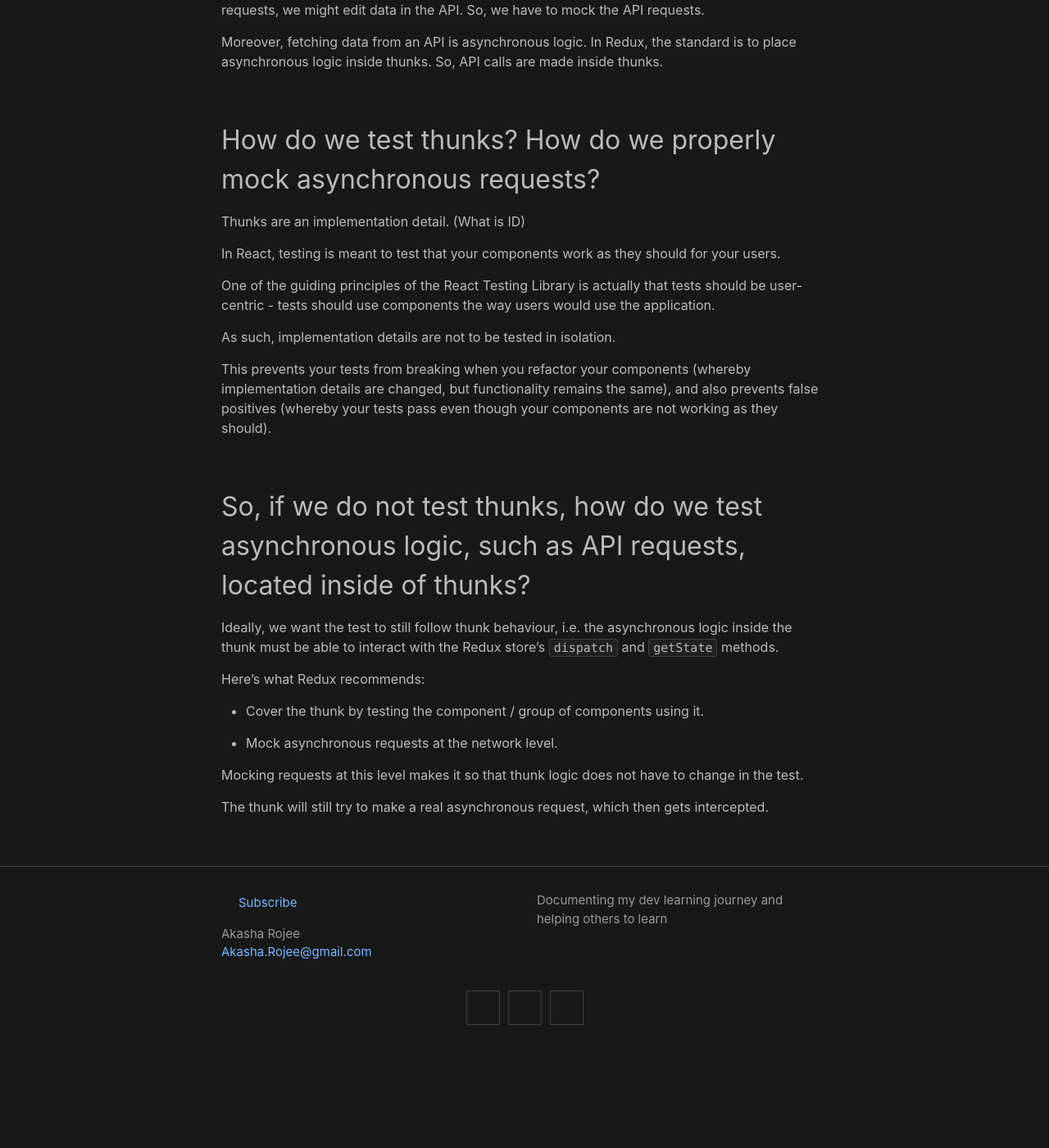
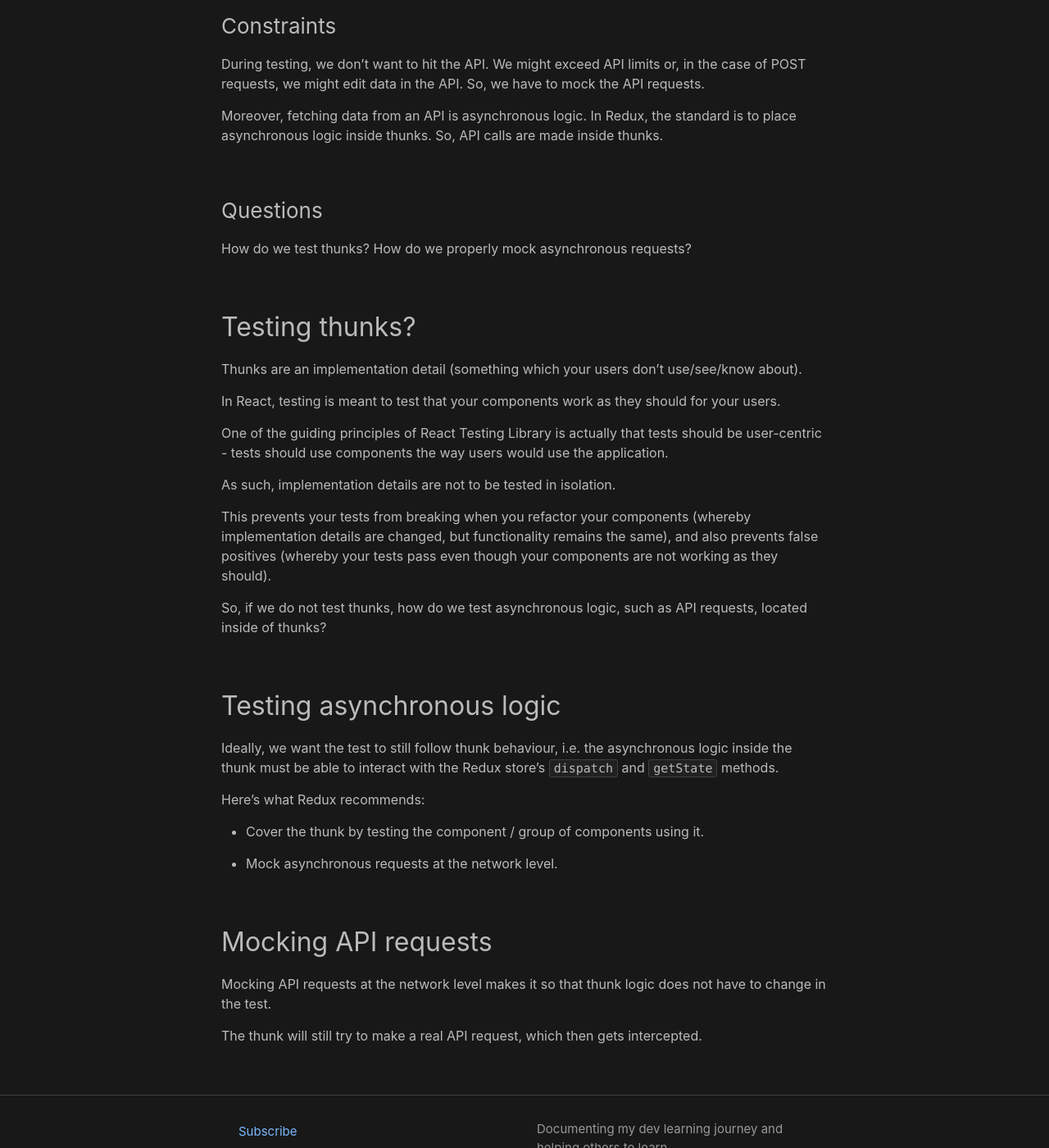
Before and after one commit to AkashaRojee/AkashaRojee.github.io, a Jekyll site: the page built from _posts/2021-09-04-testing-react-components-with-api-calls-and-redux-store.md, in a window 1280 px wide and 1400 px high, scrolled down 753 px. Shown: the whole window at 82% size. Built offline with Jekyll 4.4.1, drawn with Linux system fonts in a browser that asks for light colours; our own code applies the rules of GitHub Pages for plain Markdown files; comment, search, counter and statistics services are not loaded; before the commit the page ends 2038 px from its top, so only the background shows below that.

Commit message:
Finalise introduction and reasonings for article Testing React Components with API Calls and Redux Store

```diff
--- a/_posts/2021-09-04-testing-react-components-with-api-calls-and-redux-store.md
+++ b/_posts/2021-09-04-testing-react-components-with-api-calls-and-redux-store.md
@@ -1,26 +1,34 @@
-## Scenario
+## Introduction
+
+### Scenario
 
 You have a React component that makes an API call and loads the returned data into a Redux store, and you want to test the component using React Testing Library.
 
-## Constraints
+### Constraints
 
 During testing, we don't want to hit the API. We might exceed API limits or, in the case of POST requests, we might edit data in the API. So, we have to mock the API requests.
 
 Moreover, fetching data from an API is asynchronous logic. In Redux, the standard is to place asynchronous logic inside thunks. So, API calls are made inside thunks.
 
-## How do we test thunks? How do we properly mock asynchronous requests?
+### Questions
 
-Thunks are an implementation detail. (What is ID)
+How do we test thunks? How do we properly mock asynchronous requests?
+
+## Testing thunks?
+
+Thunks are an implementation detail (something which your users don't use/see/know about).
 
 In React, testing is meant to test that your components work as they should for your users.
 
-One of the guiding principles of the React Testing Library is actually that tests should be user-centric - tests should use components the way users would use the application.
+One of the guiding principles of React Testing Library is actually that tests should be user-centric - tests should use components the way users would use the application.
 
 As such, implementation details are not to be tested in isolation.
 
 This prevents your tests from breaking when you refactor your components (whereby implementation details are changed, but functionality remains the same), and also prevents false positives (whereby your tests pass even though your components are not working as they should).
 
-## So, if we do not test thunks, how do we test asynchronous logic, such as API requests, located inside of thunks?
+So, if we do not test thunks, how do we test asynchronous logic, such as API requests, located inside of thunks?
+
+## Testing asynchronous logic
 
 Ideally, we want the test to still follow thunk behaviour, i.e. the asynchronous logic inside the thunk must be able to interact with the Redux store's `dispatch` and `getState` methods.
 
@@ -30,6 +38,8 @@ Here's what Redux recommends:
 
 - Mock asynchronous requests at the network level.
 
-Mocking requests at this level makes it so that thunk logic does not have to change in the test.
+## Mocking API requests
 
-The thunk will still try to make a real asynchronous request, which then gets intercepted.
+Mocking API requests at the network level makes it so that thunk logic does not have to change in the test.
+
+The thunk will still try to make a real API request, which then gets intercepted.
```
